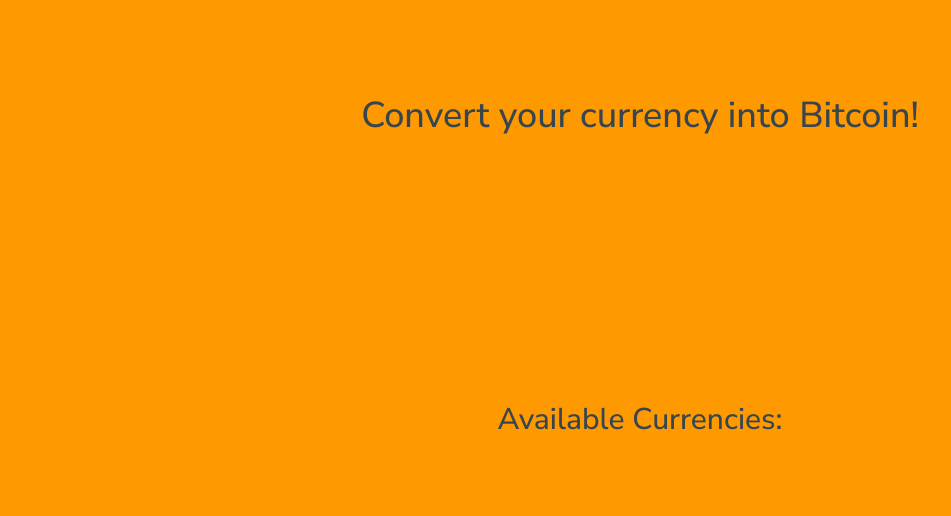
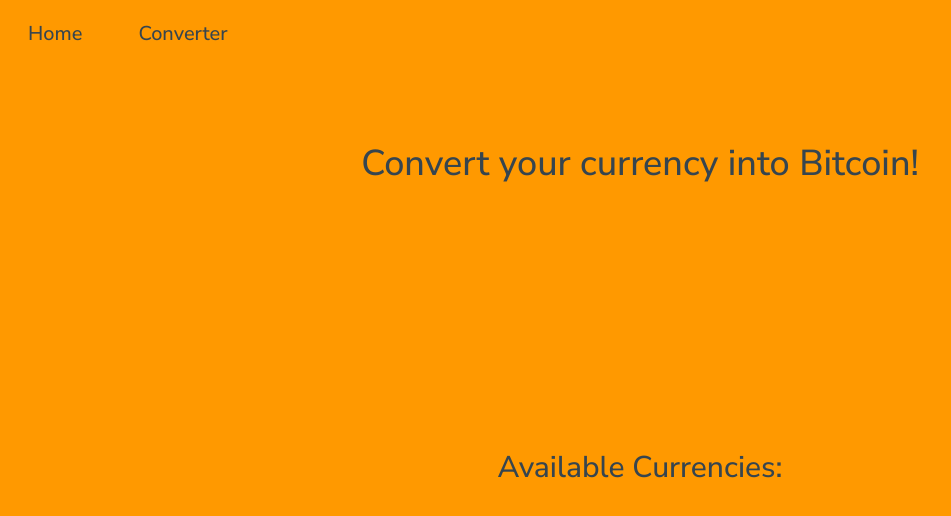
Before and after one commit to CodingStunts/ans-technical-test, a Next.js app: page / in a window 1280 px wide. Shown: the top 516 px of the page, without its empty margins (0-951 px from the left). Built offline with nearby package versions, Linux system fonts and the light colour scheme; no server answers.

Commit message:
Adds basic, unstyled nav to allow functional navigation, post-1 hour mark

```diff
--- a/src/app/layout.tsx
+++ b/src/app/layout.tsx
@@ -2,6 +2,7 @@
 import { Nunito_Sans } from "next/font/google";
 
 import "./globals.css";
+import Link from "next/link";
 
 const nunito = Nunito_Sans({
   subsets: ["latin"],
@@ -20,7 +21,13 @@
 }>) {
   return (
     <html lang="en">
-      <body className={nunito.className}>{children}</body>
+      <body className={nunito.className}>
+      <nav className="mt-5">
+        <Link className="text-xl p-7" href="/">Home</Link>
+        <Link className="text-xl p-7" href="/converter">Converter</Link>
+        </nav>
+        {children}
+      </body>
     </html>
   );
 }
```
